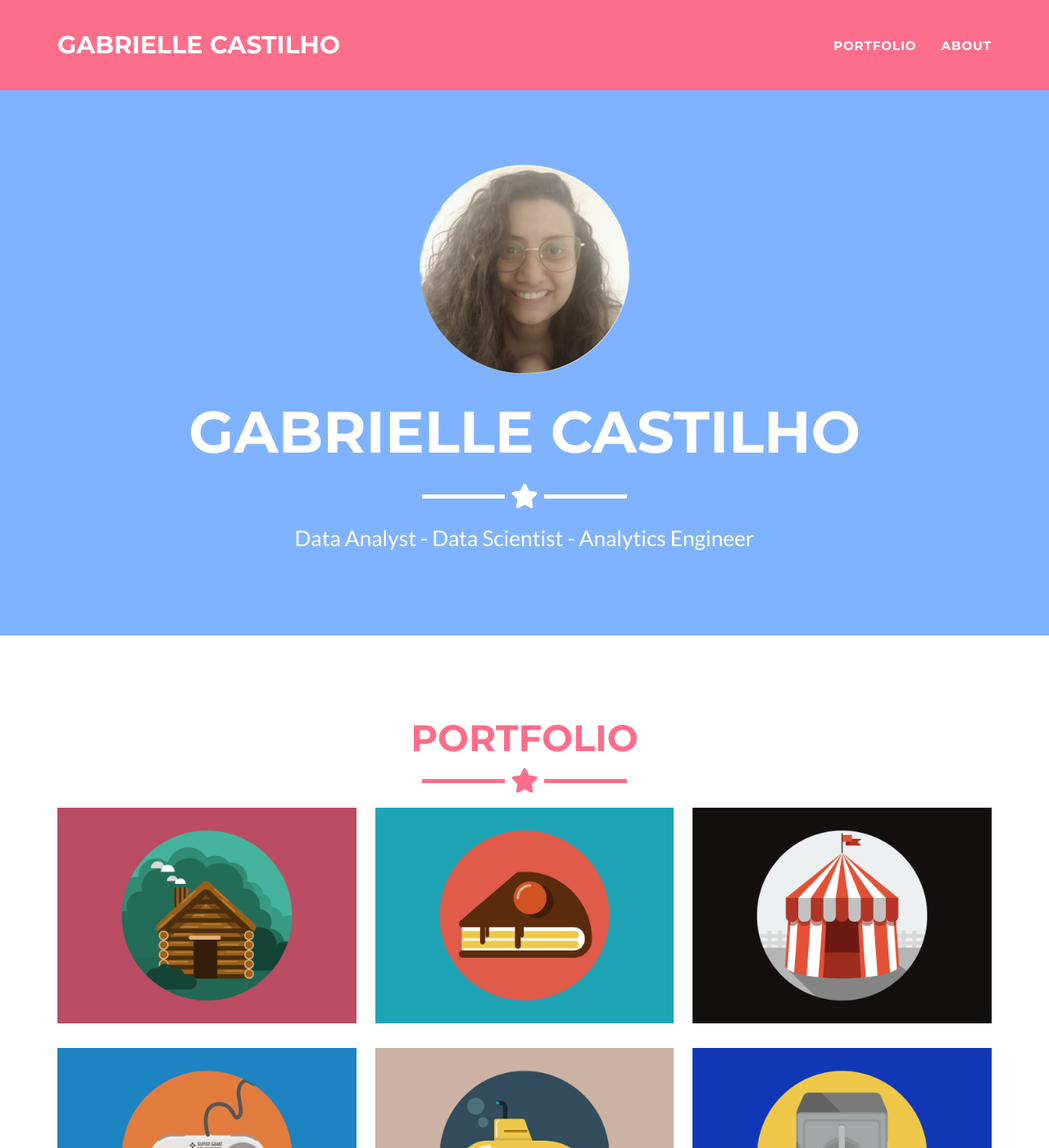
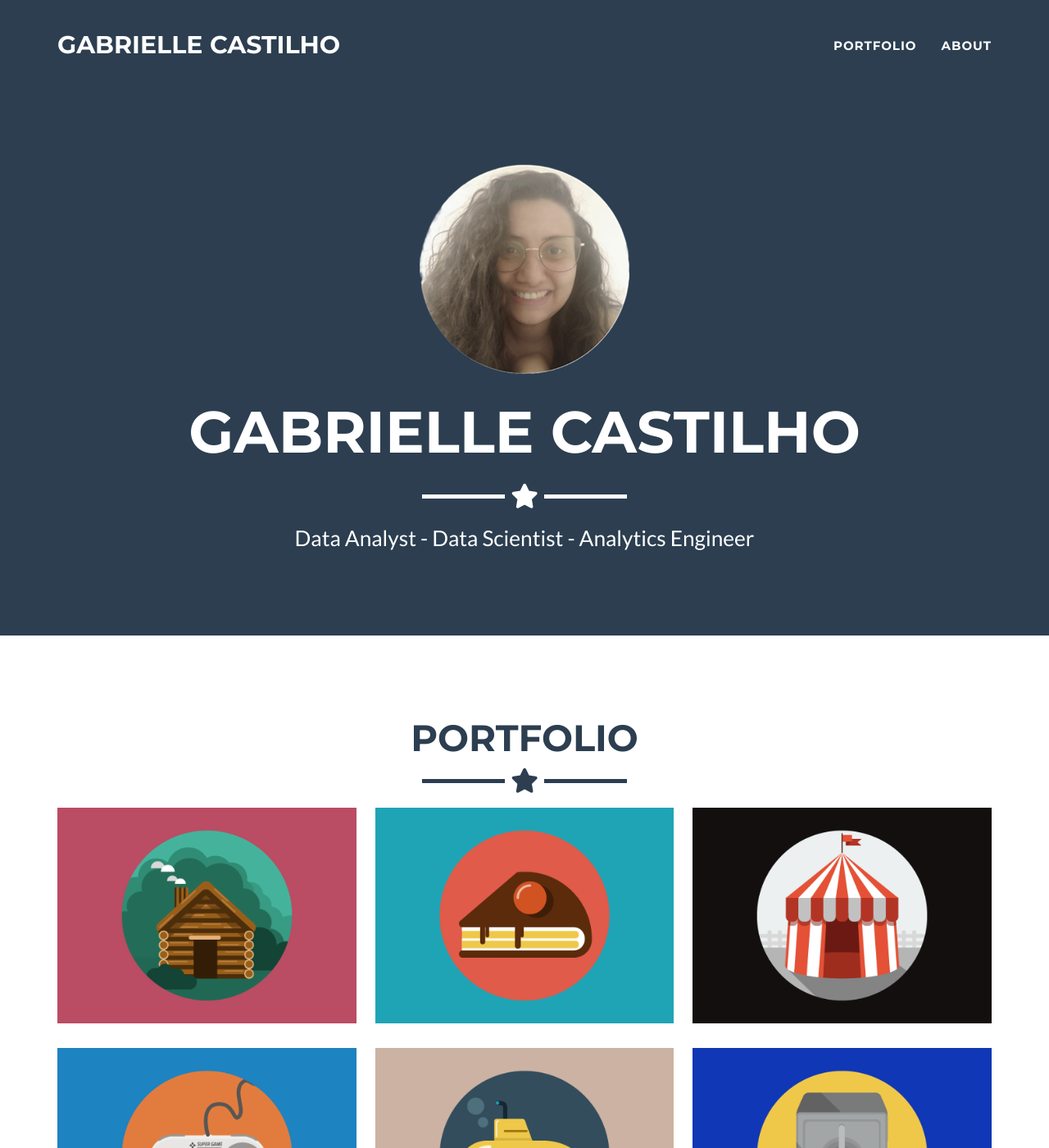
Before and after one commit to gabriellecastilho/gabriellecastilho.github.io, a Jekyll site: the page built from _posts/2014-07-18-project-1.markdown, in a window 1280 px wide and 1400 px high. Shown: the whole window at 82% size. Built offline with Jekyll 4.4.1, drawn with Linux system fonts in a browser that asks for light colours.

```diff
--- a/_config.yml
+++ b/_config.yml
@@ -25,10 +25,10 @@ bing_verify:
 
 # Color settings (hex-codes without the leading hash-tag)
 color:
-  primary: 80B3FF #18bc9c #80B3FF
-  primary-rgb: "128,179,255" #"24,288,156" #"128,179,255"
-  secondary: FD6E8A #2c3e50 #FD6E8A
-  secondary-dark: A2122F #233140 #A2122F
+  primary: 2c3e50 #18bc9c #80B3FF
+  primary-rgb: "24,288,156" #"128,179,255"
+  secondary: 2c3e50 #FD6E8A
+  secondary-dark: 233140 #A2122F
 
 # Footer settings
 footer:
```
